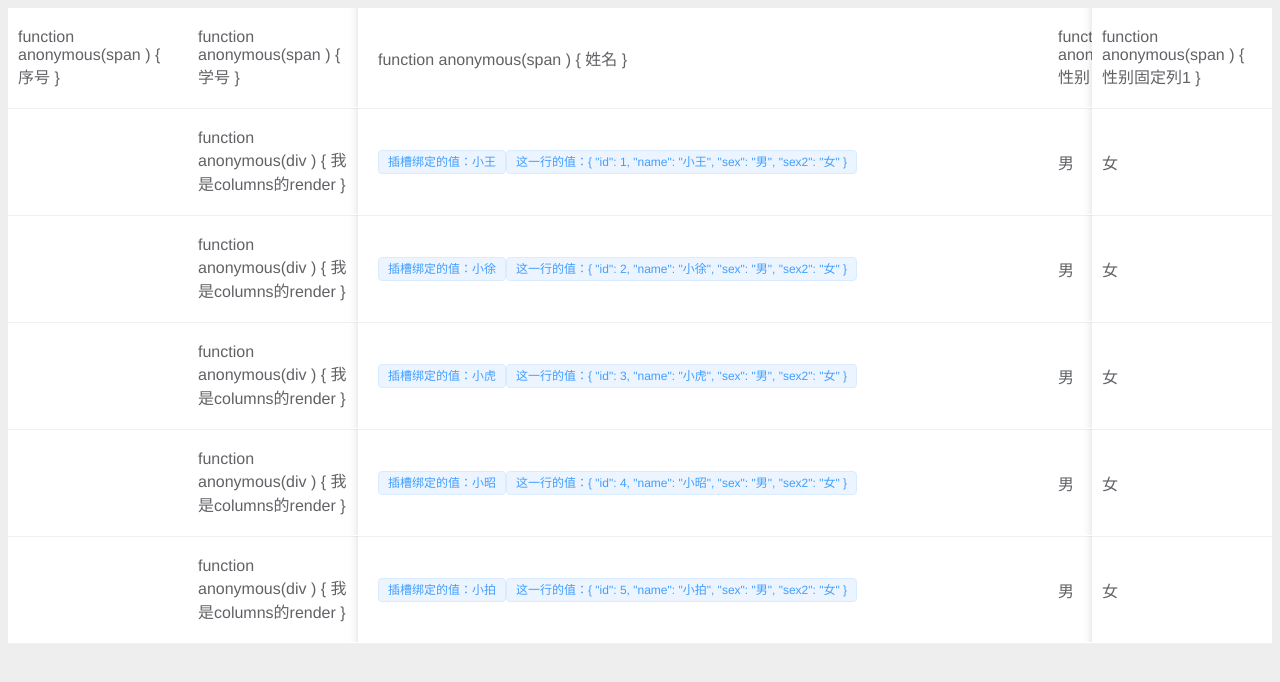
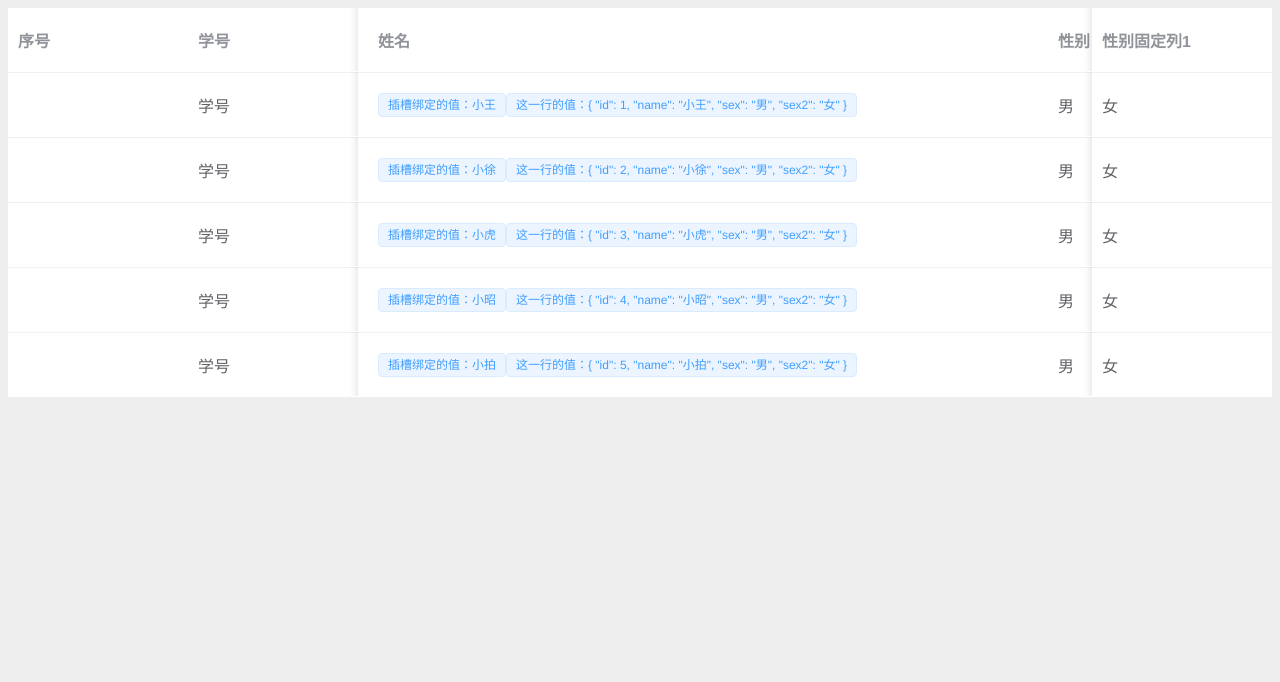
Before and after one commit to xiaosia/f-table, a Vue app: page / in a window 1280 px wide. Shown: the top 682 px of the page. Built offline with nearby package versions, Linux system fonts and the light colour scheme.

Commit message:
'bug修复'

```diff
--- a/packages/ftable/column_list/computedRow.ts
+++ b/packages/ftable/column_list/computedRow.ts
@@ -3,14 +3,14 @@
  * @Autor: Seven
  * @Date: 2022-02-22 13:24:14
  * @LastEditors: Seven
- * @LastEditTime: 2022-02-22 17:28:34
+ * @LastEditTime: 2022-02-23 15:57:57
  */
 
 import { VNode } from "vue";
 import Item from "../column_item/index.js";
 import { defaultConfig } from "../store"
 
-export const rowTest = (h:Function  , columns: any[], data = {}, soltsList = {}) => {
+export const rowTest = (h, columns, data = {}, soltsList = {}) => {
 	console.log("columns", columns, data, soltsList);
 	let positionLeftArrDom = []; //左右固定列
 	let positionRightDom = []; //右侧固定列
@@ -112,15 +112,15 @@
  * @author: Seven
  */
 const rowDefault = (
-	h: Function ,
-	defaultClass: any,
-	data: any,
-	item: any,
-	styleArr: any,
+	h,
+	defaultClass,
+	data,
+	item: { width: any; render: (arg0: { item: any; data: any; h: VNode; }) => any; name: string | number; },
+	styleArr,
 	index,
 	soltsList,
 	columns
-): any => {
+) => {
 	return h(
 		"td",
 		{
@@ -138,7 +138,7 @@
 		},
 		[
 			item.render
-				? item.render({item, data, h:Function})
+				? item.render({item, data, h})
 				: itemDom(
 						h,
 						Item,
--- a/packages/ftable/column_list/index.js
+++ b/packages/ftable/column_list/index.js
@@ -3,10 +3,10 @@
  * @Autor: Seven
  * @Date: 2022-02-10 15:24:19
  * @LastEditors: Seven
- * @LastEditTime: 2022-02-22 15:33:10
+ * @LastEditTime: 2022-02-23 09:16:19
  */
 import { ElButton, ElCheckbox, ElPopconfirm } from "element-plus";
-import { defineComponent, h, toRefs, watch } from "vue";
+import { defineComponent, h, toRefs, watch} from "vue";
 import Item from "../column_item/index.js";
 import FSolts from "../fsolts";
 import { fTableReaData } from "../store";
--- a/packages/ftable/label/index.ts
+++ b/packages/ftable/label/index.ts
@@ -9,7 +9,7 @@
  * @Autor: Seven
  * @Date: 2022-02-22 14:45:37
  * @LastEditors: Seven
- * @LastEditTime: 2022-02-22 17:22:23
+ * @LastEditTime: 2022-02-22 17:08:38
  */
 export default defineComponent({
 	setup() {
--- a/packages/index.ts
+++ b/packages/index.ts
@@ -3,7 +3,7 @@
  * @Autor: Seven
  * @Date: 2022-02-10 08:59:03
  * @LastEditors: Seven
- * @LastEditTime: 2022-02-22 10:39:19
+ * @LastEditTime: 2022-02-23 16:29:19
  */
 import FTable from "./ftable/index.vue"
 import FFrom from "./ftable/fform/index.vue"
--- a/src/columns.ts
+++ b/src/columns.ts
@@ -3,7 +3,7 @@
  * @Autor: Seven
  * @Date: 2022-02-22 11:04:56
  * @LastEditors: Seven
- * @LastEditTime: 2022-02-22 17:30:20
+ * @LastEditTime: 2022-02-23 15:58:11
  */
 export const columnst = [
 	{
@@ -15,10 +15,8 @@
 		label: "学号",
 		name: "id",
 		position: 'left',
-		render({h}:{
-			h: Function
-		}) {
-			return h('div', '我是columns的render')
+		render: ({item, h}) => {
+			return h("span", item.label);
 		},
 	},
 	{
--- a/src/main.ts
+++ b/src/main.ts
@@ -3,12 +3,12 @@
  * @Autor: Seven
  * @Date: 2022-02-14 16:02:37
  * @LastEditors: Seven
- * @LastEditTime: 2022-02-14 16:24:44
+ * @LastEditTime: 2022-02-23 16:15:21
  */
 import { createApp } from 'vue'
 import App from './App.vue'
 import FTable from '../packages/index'
-
+console.log('ftable', FTable)
 // createApp(App).mount('#app')
 
 
@@ -16,5 +16,6 @@
 
 // app.use(i18n);
 app.use(FTable)
+console.log('ftable', FTable)
 
 app.mount('#app')
```
Also changed, not shown: packages/ftable/type/type.d.ts (added, +12 -0 lines), packages/index.d.ts (added, +14 -0 lines).
